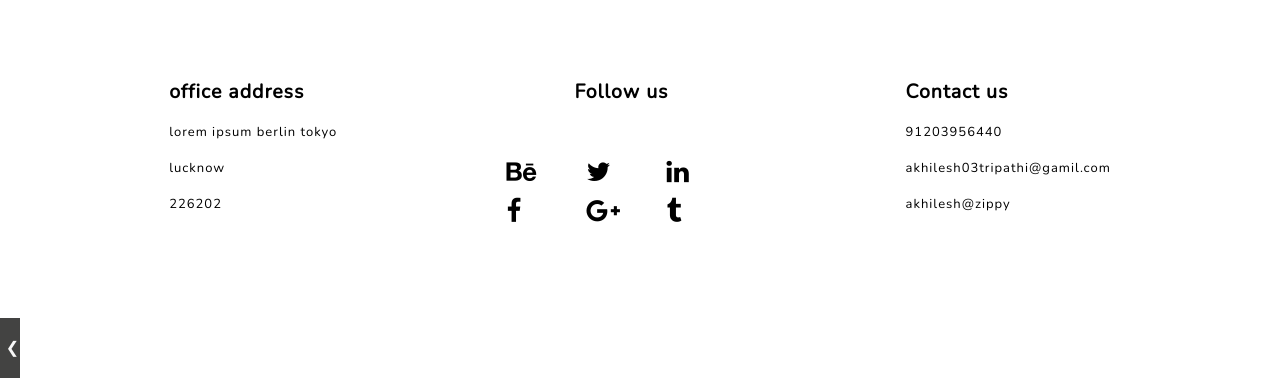
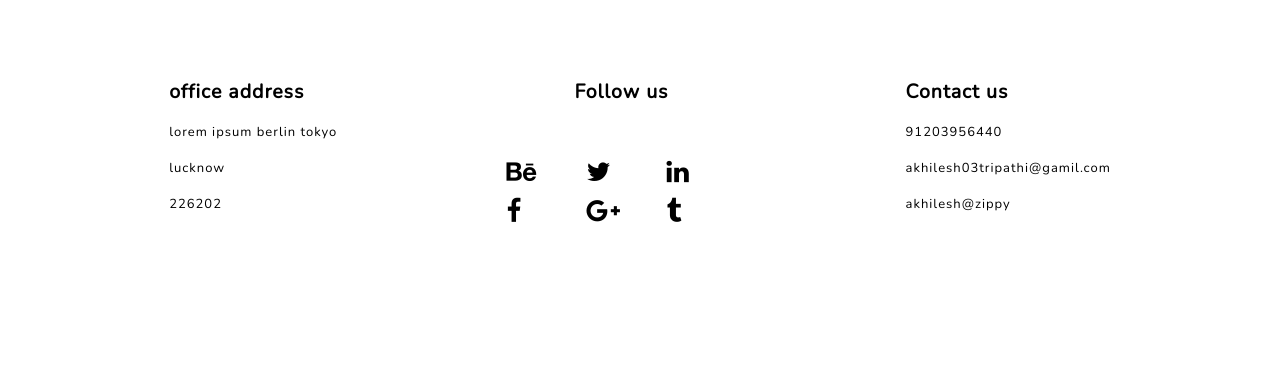
Before and after one commit to AKHILESH-TRIPATHI03/--LGMVIP-WebDev-Task1, a plain HTML site: page index.html in a window 1280 px wide. Shown: the part 6207-6585 px from the top of the page. After the commit the page ends 6525 px from the top, so only its background shows below. Drawn offline with nearby package versions, Linux system fonts and the light colour scheme.

Commit message:
last commit

```diff
--- a/index.html
+++ b/index.html
@@ -538,12 +538,8 @@
     </div>
   </div>
 </footer>
-<!-- Akhilesh Tripathi -->
 
 
-<div class="btngap">
-  <a class="prev">❮</a>
-</div>
 <!-- Akhilesh Tripathi -->
 
 
```
